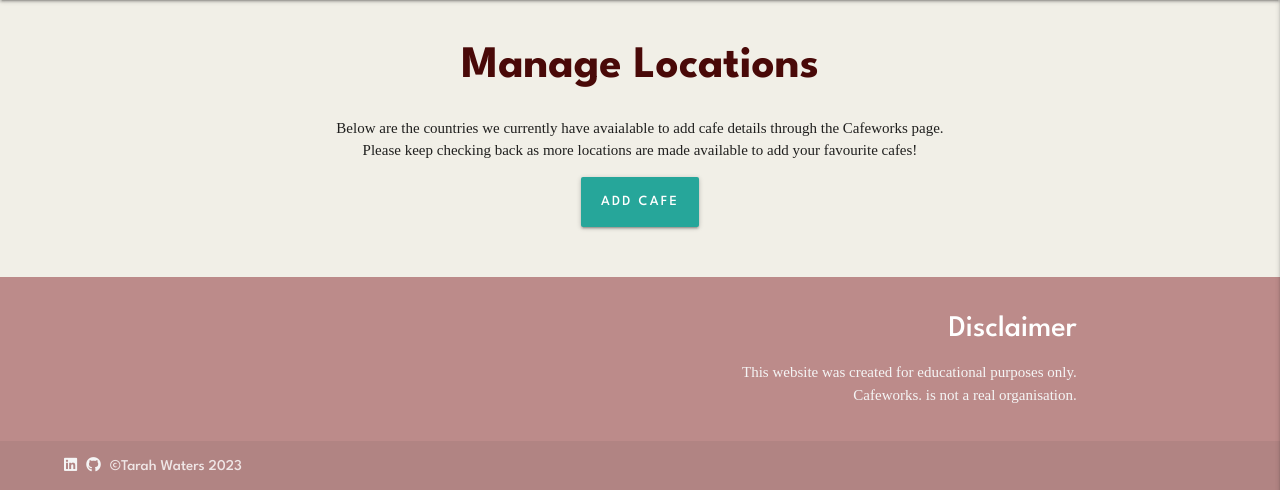
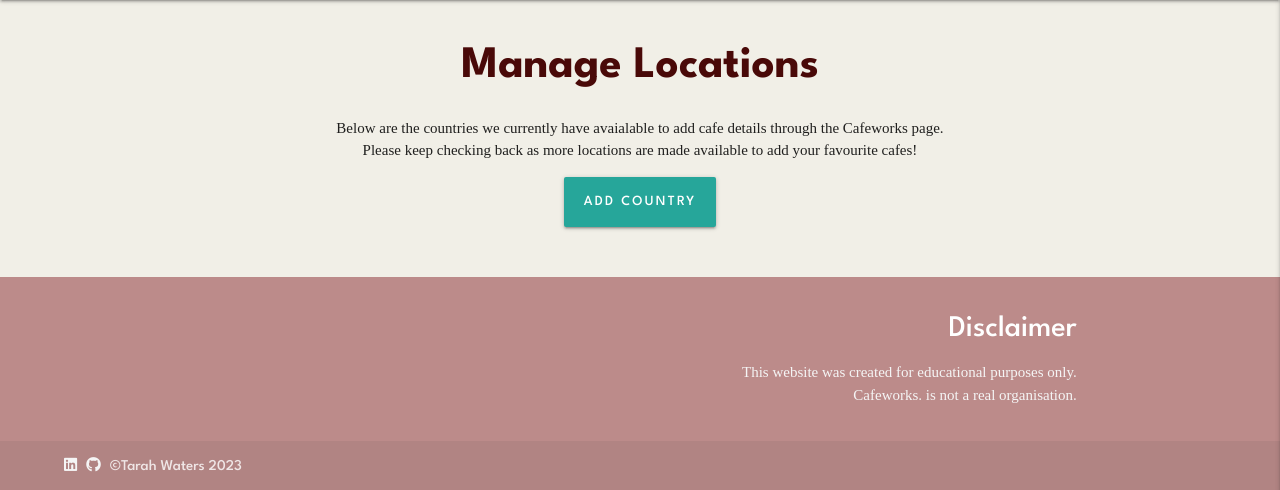
Before and after one commit to tarahwaters/milestone-project3, a Flask app: template templates/countries.html in a window 1280 px wide. Shown: the part 64-554 px from the top of the page. Run offline with Flask 3, Linux system fonts and the light colour scheme; the template is opened without the code that fills it, so the values that code supplies are empty; some libraries are stand-ins or nearby versions.

Commit message:
Add functionality to Add a Country to database

```diff
--- a/app.py
+++ b/app.py
@@ -188,6 +188,18 @@ def get_countries():
     return render_template("countries.html", countries=countries)
 
 
+@app.route("/add_country", methods=["GET", "POST"])
+def add_country():
+    if request.method == "POST":
+        country = {
+            "country_name": request.form.get("country_name")
+        }
+        mongo.db.countries.insert_one(country)
+        flash("New Country Added!")
+        return redirect(url_for("get_countries"))
+    return render_template("add_country.html")
+
+
 if __name__ == "__main__":
     app.run(host=os.environ.get("IP"),
             port=int(os.environ.get("PORT")),
--- a/templates/countries.html
+++ b/templates/countries.html
@@ -6,7 +6,11 @@
         <h1>Manage Locations</h1>
         <p>Below are the countries we currently have avaialable to add cafe details through the Cafeworks page.<br>
             Please keep checking back as more locations are made available to add your favourite cafes!</p>
-        <a href="{{ url_for('add_cafe') }}" class="btn-large">ADD CAFE</a>
+        <div class="col s12 center-align">
+                <a href="{{ url_for('add_country') }}" class="btn-large">
+                    Add Country
+                </a>
+        </div>
     </div>
 
     <div class="container">
```
